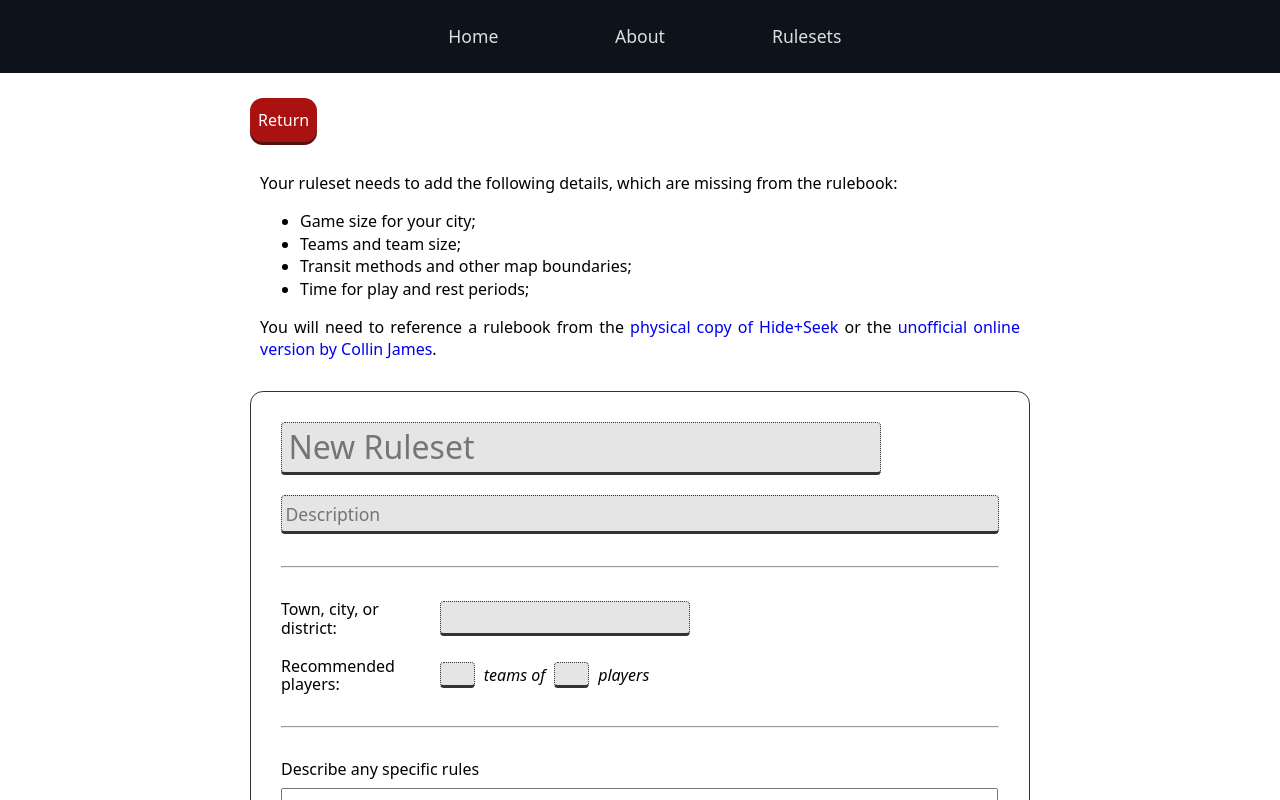
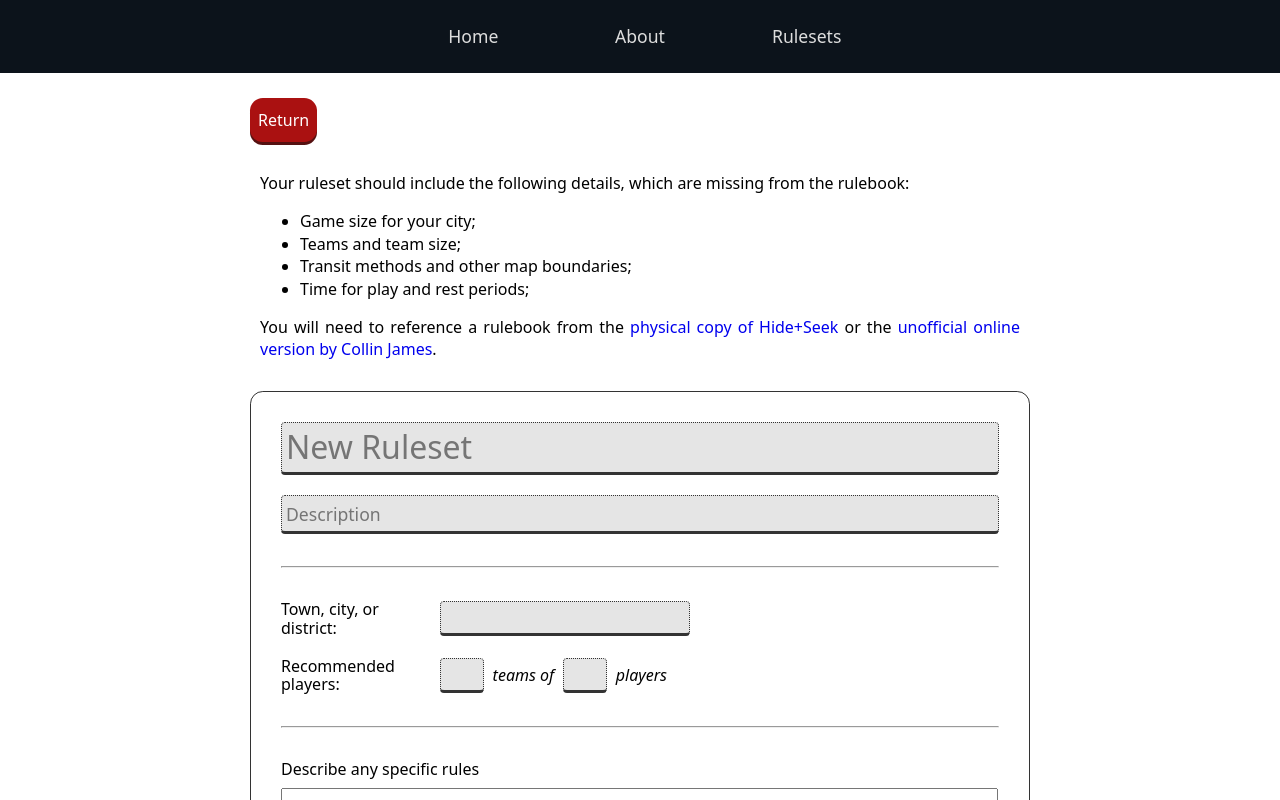
Before and after one commit to dmitriyllama/HideNSeek-Notebook, a SvelteKit app: page /rulesets/new in a window 1280 px wide. Shown: the top 800 px of the page. Built offline with nearby package versions, Linux system fonts and the light colour scheme.

Commit message:
Visual adjustments

```diff
--- a/src/routes/rulesets/new/+page.svelte
+++ b/src/routes/rulesets/new/+page.svelte
@@ -11,10 +11,15 @@
     }
 </script>
 
+<svelte:head>
+    <title>New Ruleset — Hide+Seek Notebook</title>
+    <meta name="description" content="Add a rule set for playing Hide and Seek in your location here!">
+</svelte:head>
+
 <ContentBox>
     <Button on:click={goBack} color="white" background_color="#a11" shadow_color="#511">Return</Button>
     <section>
-        <p>Your ruleset needs to add the following details, which are missing from the rulebook:</p>
+        <p>Your ruleset should include the following details, which are missing from the rulebook:</p>
         <ul>
             <li>Game size for your city;</li>
             <li>Teams and team size;</li>
@@ -25,14 +30,14 @@
     </section>
     <div class="input-box">
         <div class="input-field">
-            <input class="name" type="text" placeholder="New Ruleset" minlength="5" maxlength="30" required />
+            <input class="name" aria-label="Ruleset name" type="text" placeholder="New Ruleset" minlength="5" maxlength="30" required />
         </div>
         <div class="input-field">
-            <input class="description" type="text" placeholder="Description" minlength="16" maxlength="240" required />
+            <input class="description" aria-label="Ruleset description" type="text" placeholder="Description" minlength="16" maxlength="240" required />
         </div>
         <hr>
         <div class="input-field">
-            <span class="hint">Town, city, or district:</span><input class="place" id="place" type="text" minlength="2" maxlength="24" required />
+            <label class="hint" for="place">Town, city, or district:</label><input class="place" id="place" type="text" minlength="2" maxlength="24" required />
         </div>
         <div class="input-field">
             <span class="hint">Recommended players:</span><input class="players" aria-label="Recommended team count" id="teams" type="number" min=2 max=6 required /><i>teams of</i><input class="players" aria-label="Recommended players per team" id="players" type="number" min=1 max=6 required /><i class="desktop-hint">players</i>
@@ -104,7 +109,7 @@
         border-left: 1px dotted #333;
         border-bottom: 3px solid #333;
         border-radius: 4px;
-        padding: 0.2em;
+        padding: 0.2em 4px;
     }
 
     input:valid {
@@ -122,7 +127,6 @@
         font-size: 2rem;
         font-weight: 500;
         width: 100%;
-        max-width: 600px;
     }
 
     .description {
@@ -145,8 +149,8 @@
         appearance: none;
         font-size: 1.1rem;
         font-weight: 500;
-        height: 1.5em;
-        width: 2em;
+        height: 2em;
+        width: 2.5em;
         margin-left: 0.5em;
         margin-right: 0.5em;
     }
```
